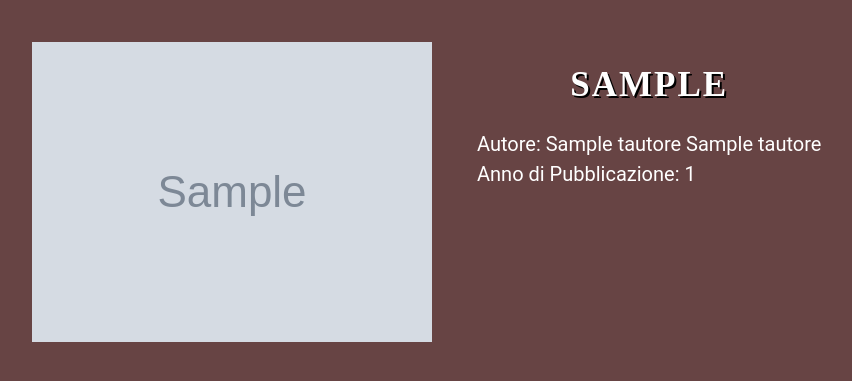
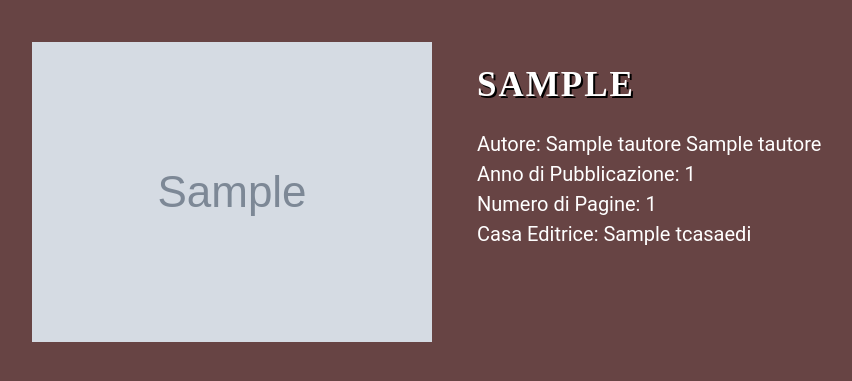
Before and after one commit to LorenzoMeduri/Laibrari, a PHP site: page /prodotto.php?ISBN=000 in a window 1280 px wide. Shown: the part 88-469 px from the top of the page, without its empty margins (268-1120 px from the left). Run offline with PHP 8.4, Linux system fonts and the light colour scheme; the visitor is signed in with stand-in values (Sample User, id 1); tables that the repository leaves empty hold one stand-in row (values such as "Sample post"); grey boxes marked "Sample" are stand-in pictures.

Commit message:
Added Book Details

```diff
--- a/prodotto.php
+++ b/prodotto.php
@@ -11,8 +11,9 @@
 <body>
     <?php
         include("conn.php");
-        $sql = 'SELECT  Titolo, AnnoPubblicazione, PathFoto, tAutore.Nome, tAutore.Cognome FROM tProdotto
+        $sql = 'SELECT  Titolo, AnnoPubblicazione, PathFoto, NPagine, tCasaEditrice.Nome AS NomeCasaEditrice, tAutore.Nome AS NomeAutore, tAutore.Cognome AS CognomeAutore FROM tProdotto
         INNER JOIN tAutore ON tProdotto.Autore = tAutore.id
+        INNER JOIN tCasaEditrice ON tProdotto.CasaEditrice = tCasaEditrice.id
         WHERE ISBN = "'.$_GET['ISBN'].'"';
 
         $rec = mysqli_query($conn,$sql);
@@ -26,15 +27,12 @@
             echo '<div id="descrizioneLibro">';
                 echo '<h1 id="titoloLibro">'.$array['Titolo'].'</h1>';
                 echo '<p id="dettagliLibro">';
-                    echo 'Autore: '.$array['Nome'].' '.$array['Cognome'].'<br>';
+                    echo 'Autore: '.$array['NomeAutore'].' '.$array['CognomeAutore'].'<br>';
                     echo 'Anno di Pubblicazione: '.$array['AnnoPubblicazione'].'<br>';
+                    echo 'Numero di Pagine: '.$array['NPagine'].'<br>';
+                    echo 'Casa Editrice: '.$array['NomeCasaEditrice'].'<br>';
                 echo '</p>';
         echo '</div>';
-
-
-
-
-
     ?>
 </body>
 </html>
--- a/style.css
+++ b/style.css
@@ -153,7 +153,6 @@ form.submit input[type="submit"]:hover {
     font-family: 'Playfair Display', serif;
     font-size: 35px;
     color: #ffffff;
-    text-align: center;
     text-transform: uppercase;
     letter-spacing: 2px;
     word-spacing: 4px;
```
